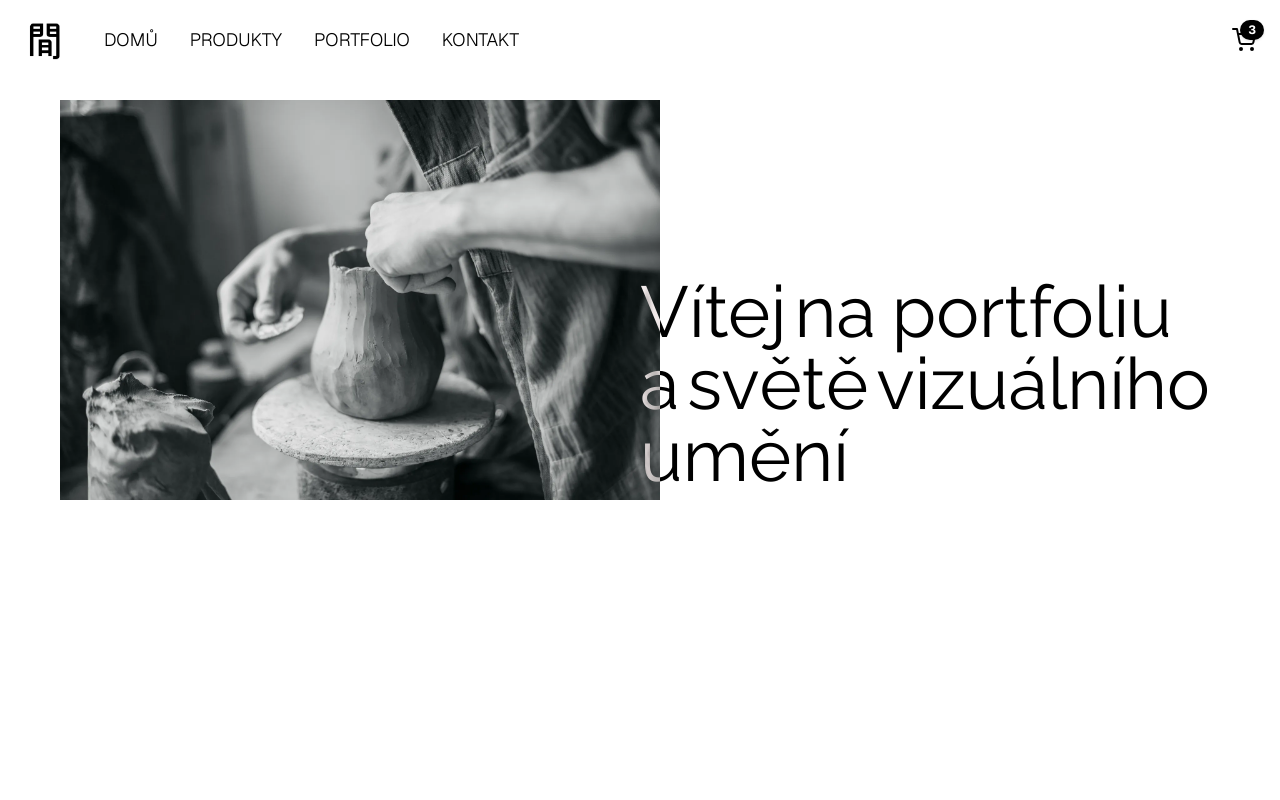
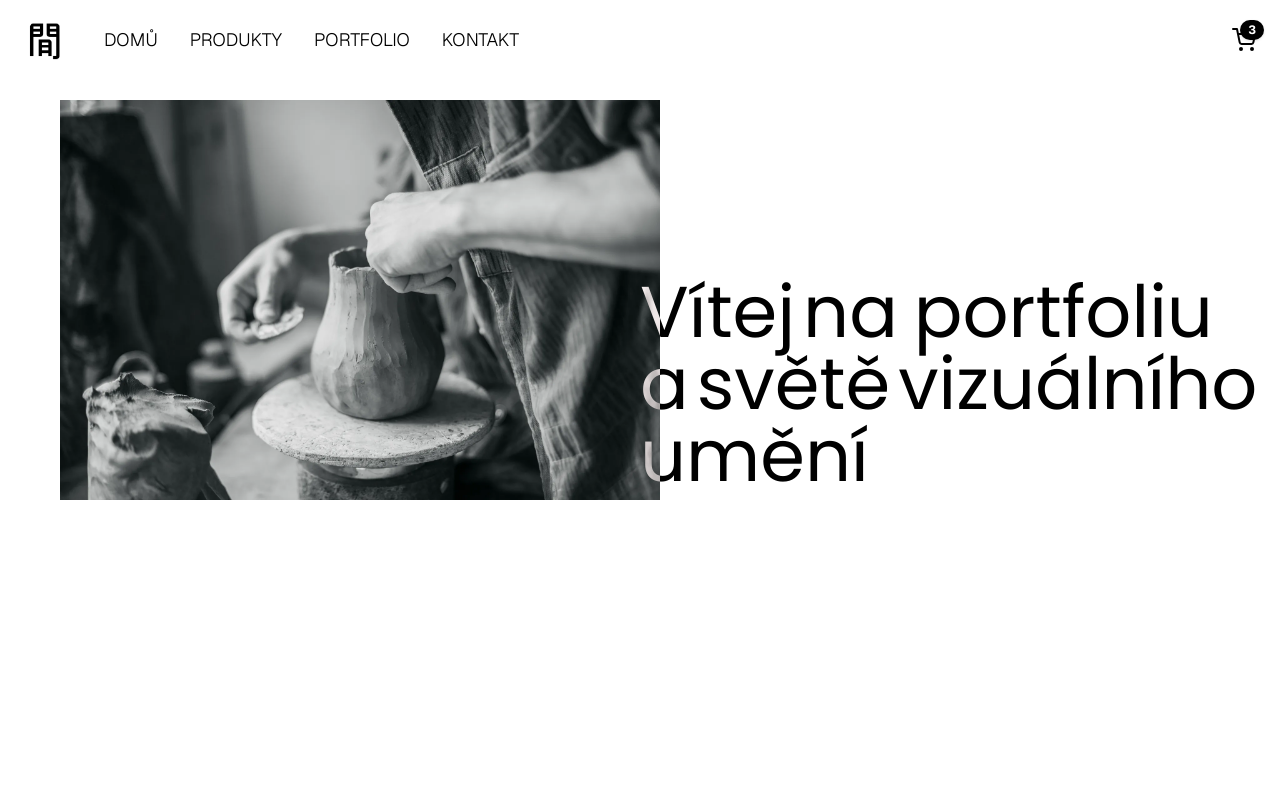
Before and after one commit to adambardzak/matejmares, a Next.js app: page / in a window 1280 px wide. Shown: the top 800 px of the page. Built offline with nearby package versions, Linux system fonts and the light colour scheme.

Commit message:
change font to poppins

```diff
--- a/src/app/layout.tsx
+++ b/src/app/layout.tsx
@@ -1,5 +1,5 @@
 import type { Metadata } from "next";
-import { Geist, Geist_Mono, Nunito, Raleway } from "next/font/google";
+import { Geist, Geist_Mono, Nunito, Raleway, Poppins } from "next/font/google";
 import "./globals.css";
 import Navbar from "@/components/Navbar";
 import Footer from "@/components/Footer";
@@ -8,6 +8,12 @@ import LoadingScreen from "@/components/LoadingScreen";
 const geistSans = Geist({
   variable: "--font-geist-sans",
   subsets: ["latin"],
+});
+
+const poppins = Poppins({
+  variable: "--font-poppins",
+  subsets: ["latin"],
+  weight: ["100", "200", "300", "400", "500", "600", "700", "800", "900"],
 });
 
 const nunito = Nunito({
@@ -38,7 +44,7 @@ export default function RootLayout({
   return (
     <html lang="en">
       <body
-        className={`${geistSans.variable} ${geistMono.variable} ${nunito.variable} ${raleway.variable} antialiased`}
+        className={`${geistSans.variable} ${geistMono.variable} ${nunito.variable} ${raleway.variable} ${poppins.variable} antialiased`}
       >
         <LoadingScreen />
         <Navbar />
--- a/src/components/HeroSection.tsx
+++ b/src/components/HeroSection.tsx
@@ -106,7 +106,7 @@ const HeroSection = () => {
         style={{
           color: "#fff",
           mixBlendMode: "difference",
-          fontFamily: "var(--font-raleway)",
+          fontFamily: "var(--font-poppins)",
         }}
         variants={containerVariants}
         initial="hidden"
--- a/src/components/Navbar.tsx
+++ b/src/components/Navbar.tsx
@@ -44,7 +44,6 @@ const Navbar = () => {
       className="fixed top-0 left-0 w-full z-30 bg-white/80 backdrop-blur-md py-3 px-6 flex items-center justify-between font-sans"
       style={{ y: 0 }}
     >
-      {/* Left: Logo + Nav Links */}
       <div className="flex items-center gap-10">
         <motion.img
           initial={{ x: -40, opacity: 0 }}
```
